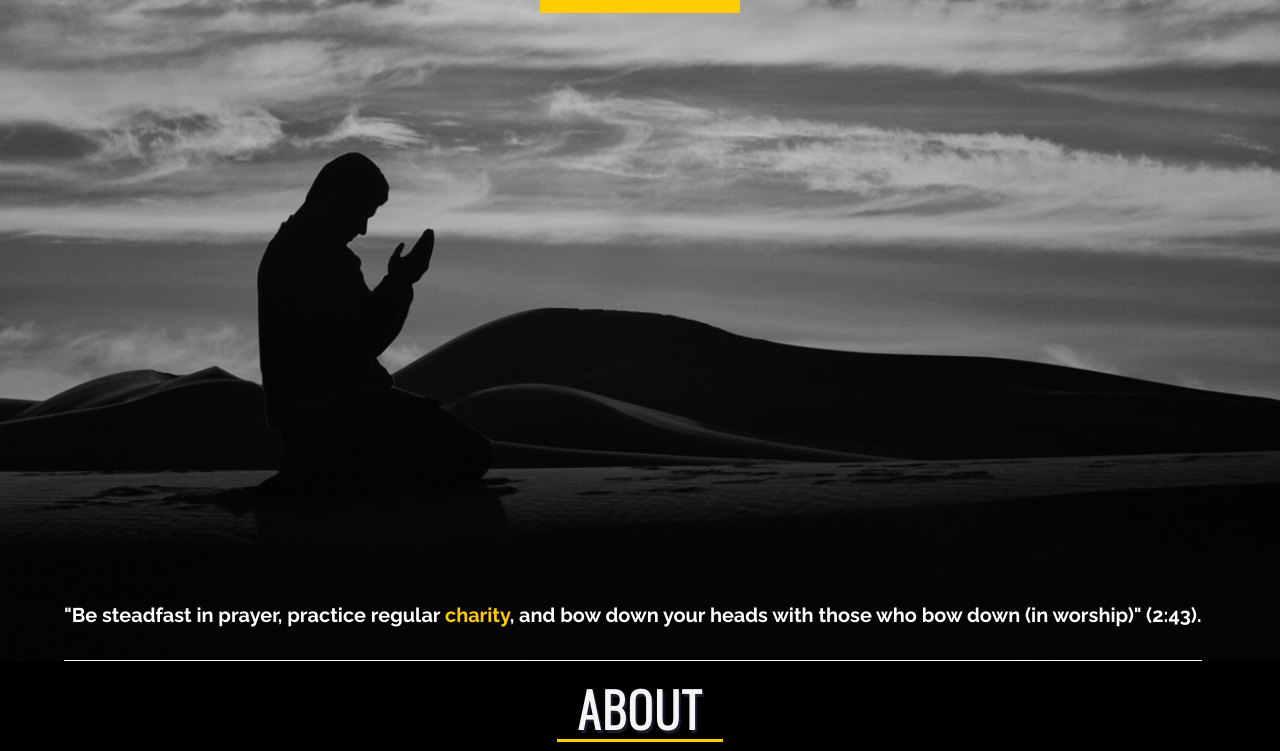
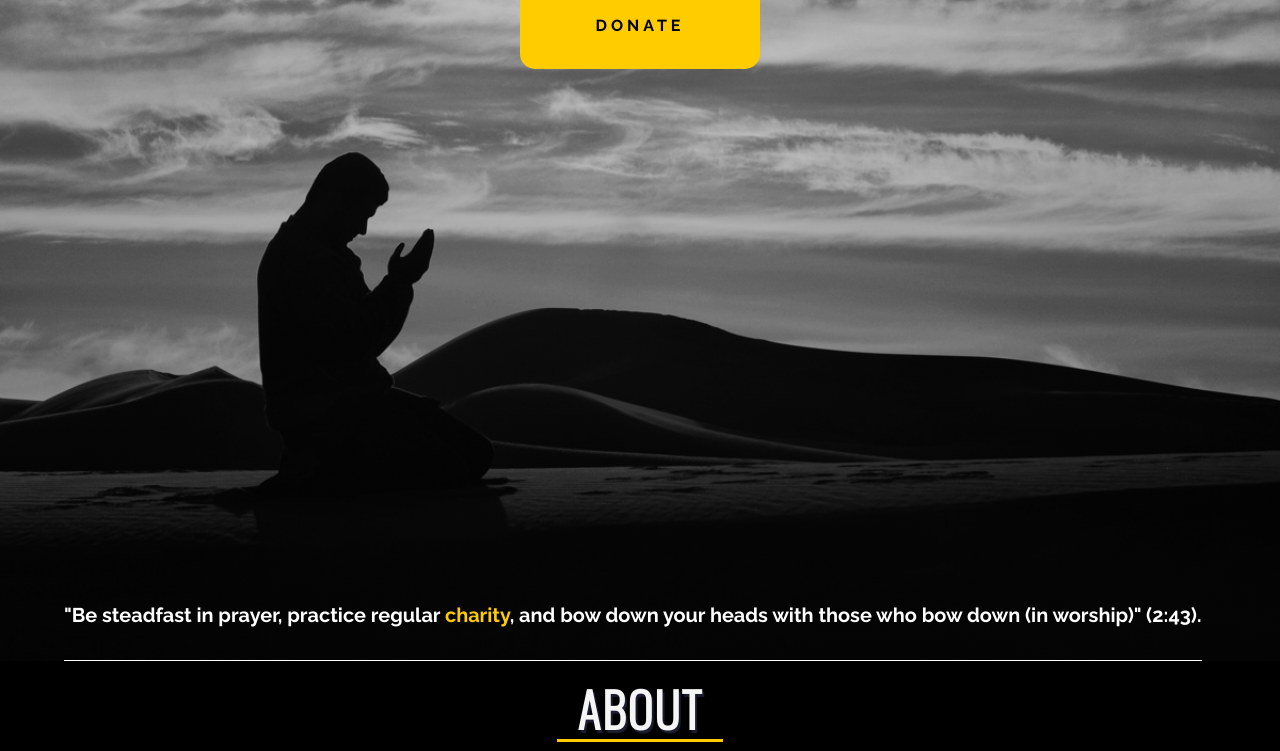
Before and after one commit to omerasiddiqui/node.js-aws, a website: page public/index.html in a window 1280 px wide. Shown: the part 139-890 px from the top of the page. Drawn offline with nearby package versions, Linux system fonts and the light colour scheme; a web font is replaced by a local one.

```diff
--- a/public/css/style.css
+++ b/public/css/style.css
@@ -238,24 +238,26 @@
 .donate-container {
   display: flex;
   justify-content: center;
-  align-items: center; }
+  align-items: center;
+  margin-top: 3%; }
 
 .donate {
     display: flex;
     justify-content: center;
     align-items: center;
     background-color: #ffcc00;
-  width: 200px;
-  height: 60px;
+    width: 240px;
+    height: 85px;
     margin-top: 1%;
     color: #000;
     border: 0;
     border: 2px solid #ffcc00;
     font-weight: bold;
-  font-size: 70.25%;
+    font-size: 1rem;
+    border-radius: 15px;
     text-transform: uppercase;
     letter-spacing: 4px;
-  transition: 0.8s ease; }
+    transition: 0.8s ease;}
 
 .donate:hover,
 .donate:focus {
```
Lines whose indentation alone changed are shown as unchanged.
